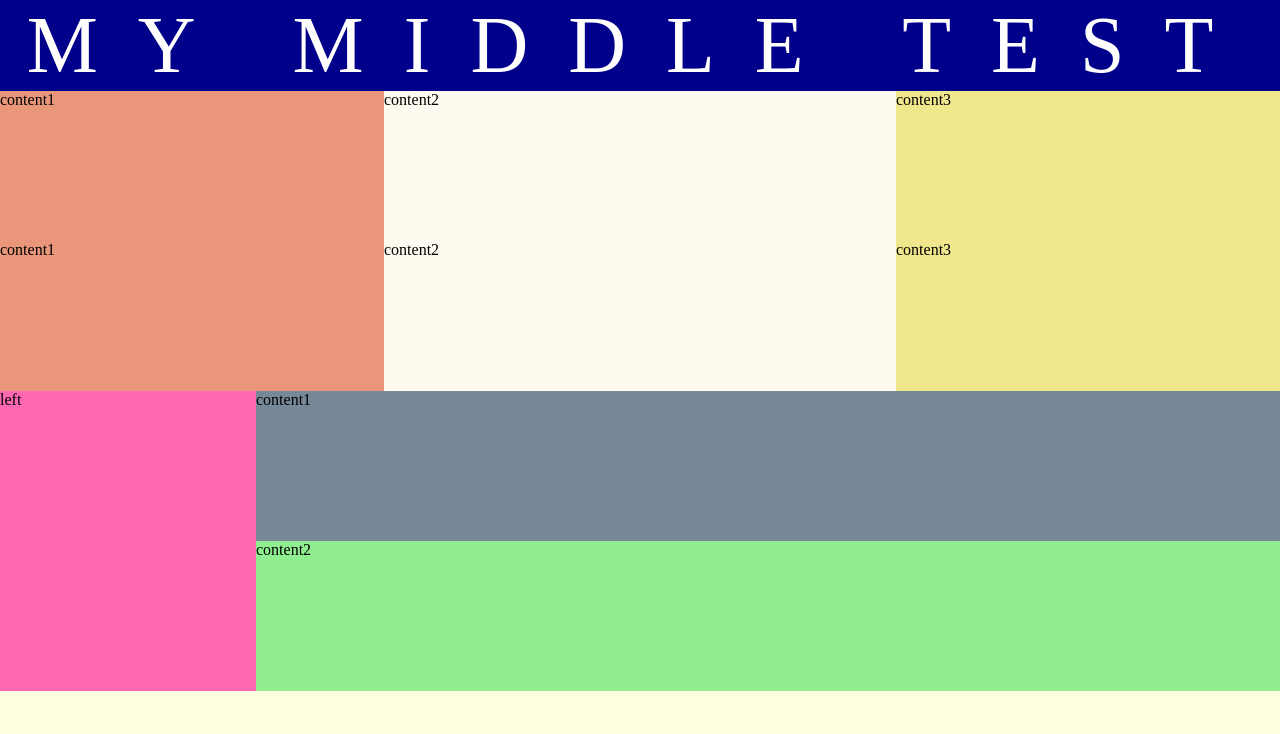
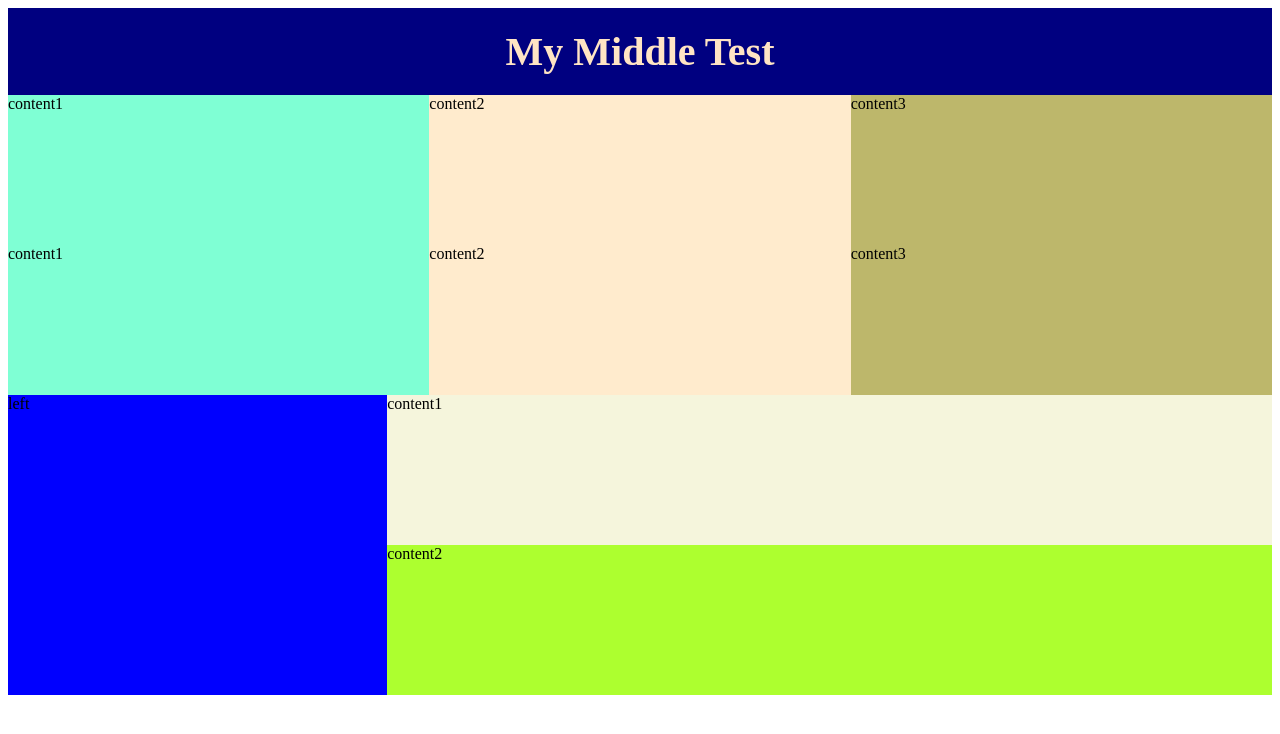
Before and after one commit to gunug/Code, a plain HTML site: page Web/MiddleTestBase.html in a window 1280 px wide. Drawn offline with Linux system fonts and the light colour scheme.

Commit message:
Update MiddleTestBase.html

```diff
--- a/Web/MiddleTestBase.html
+++ b/Web/MiddleTestBase.html
@@ -1,146 +1,116 @@
 <!DOCTYPE html>
 <html>
     <head>
-        <title>중간평가</title>
+        <title> 000의 중간평가 - 주제명</title>
         <meta charset="utf-8" />
-        <meta name="viewport" content="width=device-width, initial-scale=1.0"/>
+        <meta name="viewport" content=
+        "width=device-width, initial-scale=1.0"/>
+        <!-- 뷰포트 설정, 넓이=장치-넓이, 기준-크기=배율 -->
         <style>
-            body{
-                /*767px 이하 = 기본환경 = 스마트폰*/
-                background-color: lightpink;
+            h1{
+                background-color: navy;
+                color: white;
                 margin: 0px;
+                padding: 20px;
             }
-            #title{
-                background-color: darkblue;
-                color:white;
-                font-size: 40px;
-                text-align: center;
-            }
-            #respon1 div{
-                float:left;
+            #respon_float div{
+                float: left; /*왼쪽부터 둥둥 떠다니게*/
+                /* width: calc(100%/3); */
                 width: 100%;
             }
-            #respon2{
-                display: flex; /* 화면출력: 유연하게 */
-                flex-flow: row wrap; /* 유연한-흐름: 행 줄내림 */
+            #respon_flex{
+                display: flex; /* 표시방식: 유연함 */
+                flex-flow: row wrap; /* 유연한-흐름: 행방향 줄바꿈 */
             }
-            #respon2 div{
-                width: 100%;
+            #respon_flex2{
+                display: flex; /* 표시방식: 유연함 */
+                flex-flow: row wrap; /* 유연한-흐름: 행방향 줄바꿈 */
             }
-            #respon3{
-                display: flex;
-                flex-flow: row wrap;
+            #respon_flex2 div{ width: 100%; }
+            #respon_flex div{ width: 100%; }
+            #respon_flex div:nth-child(1){
+                background-color: aquamarine;
             }
-            #respon3 div{
-                width: 100%;
+            #respon_flex div:nth-child(2){
+                background-color:blanchedalmond;
             }
-            #respon3 #content_left{
-                background-color: hotpink;
+            #respon_flex div:nth-child(3){
+                background-color:darkkhaki;
             }
-            #respon3 #content_right{
-                background-color: lightsalmon;
+            #respon_float div:nth-child(1){
+                background-color: aquamarine;
             }
-            #respon3 #content1{
-                background-color: lightslategrey;
+            #respon_float div:nth-child(2){
+                background-color:blanchedalmond;
             }
-            #respon3 #content2{
-                background-color:lightgreen;
+            #respon_float div:nth-child(3){
+                background-color:darkkhaki;
             }
-            #respon1 #content1{
-                background-color:darksalmon;
+            #respon_flex2 div:first-child{background-color:blue;}
+            #respon_flex2 div:last-child{background-color:brown;}
+            #flex_right>div:first-child{
+                background-color: beige;
             }
-            #respon1 #content2{
-                background-color:floralwhite;
-            }
-            #respon1 #content3{
-                background-color:khaki;
-            }
-            #respon2 #content1{
-                background-color:darksalmon;
-            }
-            #respon2 #content2{
-                background-color:floralwhite;
-            }
-            #respon2 #content3{
-                background-color:khaki;
+            #flex_right>div:last-child{
+                background-color:greenyellow;
             }
             .clearfix::after{
                 content:"";
                 clear:both; /*float 해제: 양쪽*/
                 display:table;
             }
-            #respon1 div, #respon2 div, #respon3 div{
+            /*0~767스마트폰, 768~1023타블렛,
+            1024~1919컴퓨터(FHD), 1920~ 2k, 4k */
+            @media only screen and (min-width:768px){
+                /*타블렛*/
+                h1{ font-size: 40px; }
+                #respon_float div{ width: 50% }
+                #respon_float div:last-child{ width: 100% }
+                #respon_flex div{ width: 50% }
+                #respon_flex div:last-child{ width: 100% }
+                #respon_flex2>div{ width: 30% }
+                #respon_flex2>div:last-child{ width: 70% }
+            }
+            #respon_float div, #respon_flex div, #respon_flex2 div{
                 min-height: 150px;
             }
-            @media only screen and (min-width:767px){
-                /*적어도 767픽셀은 되어야 한다 = 767픽셀 이상 = 타블렛*/
-                body{
-                    background-color: lightskyblue;
-                }
-                #title{
-                }
-                #respon1 #content1{ width: 40%; }
-                #respon1 #content2{ width: 60%; }
-                #respon1 #content3{ width: 100%; }
-
-                #respon2 #content1{ width: 40%; }
-                #respon2 #content2{ width: 60%; }
-                #respon2 #content3{ width: 100%; }
-
-                #respon3 #content_left{ width: 20% }
-                #respon3 #content_right{ width: 80% }
+            @media only screen and (min-width:1024px){
+                /*FHD 컴퓨터*/
+                h1{ text-align: center; color:bisque; }
+                #respon_float div{ width: calc(100%/3); }
+                #respon_float div:last-child{ width: calc(100%/3); }
+                #respon_flex div{ width: calc(100%/3); }
+                #respon_flex div:last-child{ width: calc(100%/3); }
             }
-            @media only screen and (min-width:1024px){ /*컴퓨터*/
-                body{
-                    background-color:lightyellow;
-                }
-                #title{
-                    font-size: 80px;
-                    letter-spacing: 40px;
-                }
-                #respon1 #content1{ width: 30%; }
-                #respon1 #content2{ width: 40%; }
-                #respon1 #content3{ width: 30%; }
-
-                #respon2 #content1{ width: 30%; }
-                #respon2 #content2{ width: 40%; }
-                #respon2 #content3{ width: 30%; }
-            }
-            @media only screen and (min-width:1920px){ /*FHD이상 = 2k, 4k*/
-                body{
-                    background-color: lightseagreen;
-                }
-                #title{
-                    width: 1920px;
-                    margin-left: auto;
-                    margin-right: auto;
-                }
+            @media only screen and (min-width:1920px){
+                /*2K,4K모니터 */
+                h1{ text-shadow: 5px 5px 5px red;}
             }
         </style>
     </head>
     <body>
-
-        <div id="visual">
-            <div id="title">MY MIDDLE TEST</div>
-        </div>
-
-        <div id="respon1" class="clearfix">
-            <div id="content1">content1</div>
-            <div id="content2">content2</div>
-            <div id="content3">content3</div>
-        </div>
-
-        <div id="respon2" class="clearfix">
-            <div id="content1">content1</div>
-            <div id="content2">content2</div>
-            <div id="content3">content3</div>
-        </div>
-
-        <div id="respon3">
-            <div id="content_left">left</div>
-            <div id="content_right">
-                <div id="content1">content1</div>
-                <div id="content2">content2</div>
+        <div id="wrap">
+            <header>
+                <h1> My Middle Test </h1>
+            </header>
+            <div id="content">
+                <div id="respon_float" class="clearfix">
+                    <div>content1</div>
+                    <div>content2</div>
+                    <div>content3</div>
+                </div>
+                <div id="respon_flex">
+                    <div>content1</div>
+                    <div>content2</div>
+                    <div>content3</div>
+                </div>
+                <div id="respon_flex2">
+                    <div>left</div>
+                    <div id="flex_right">
+                        <div>content1</div>
+                        <div>content2</div>
+                    </div>
+                </div>
             </div>
         </div>
     </body>
```
